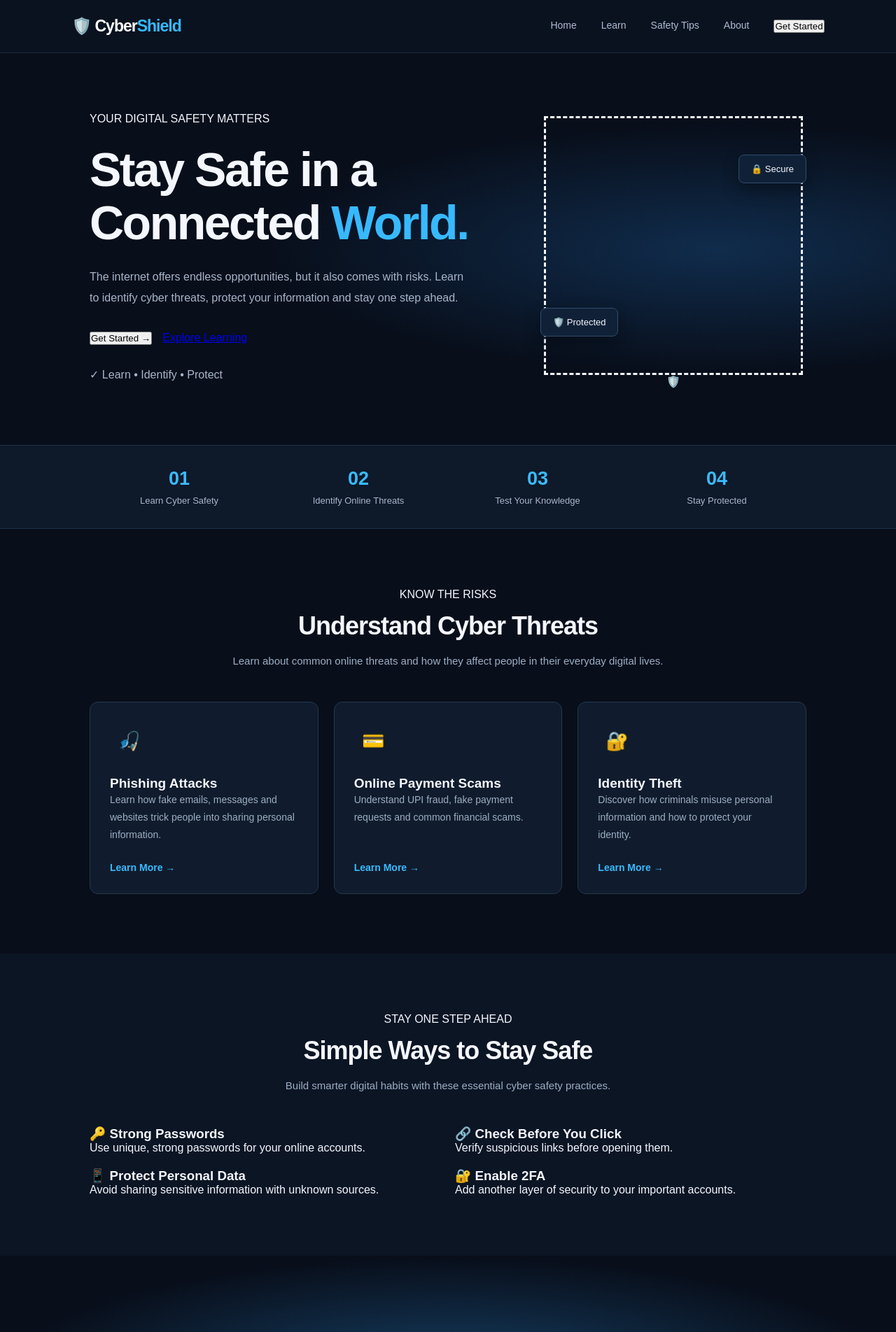
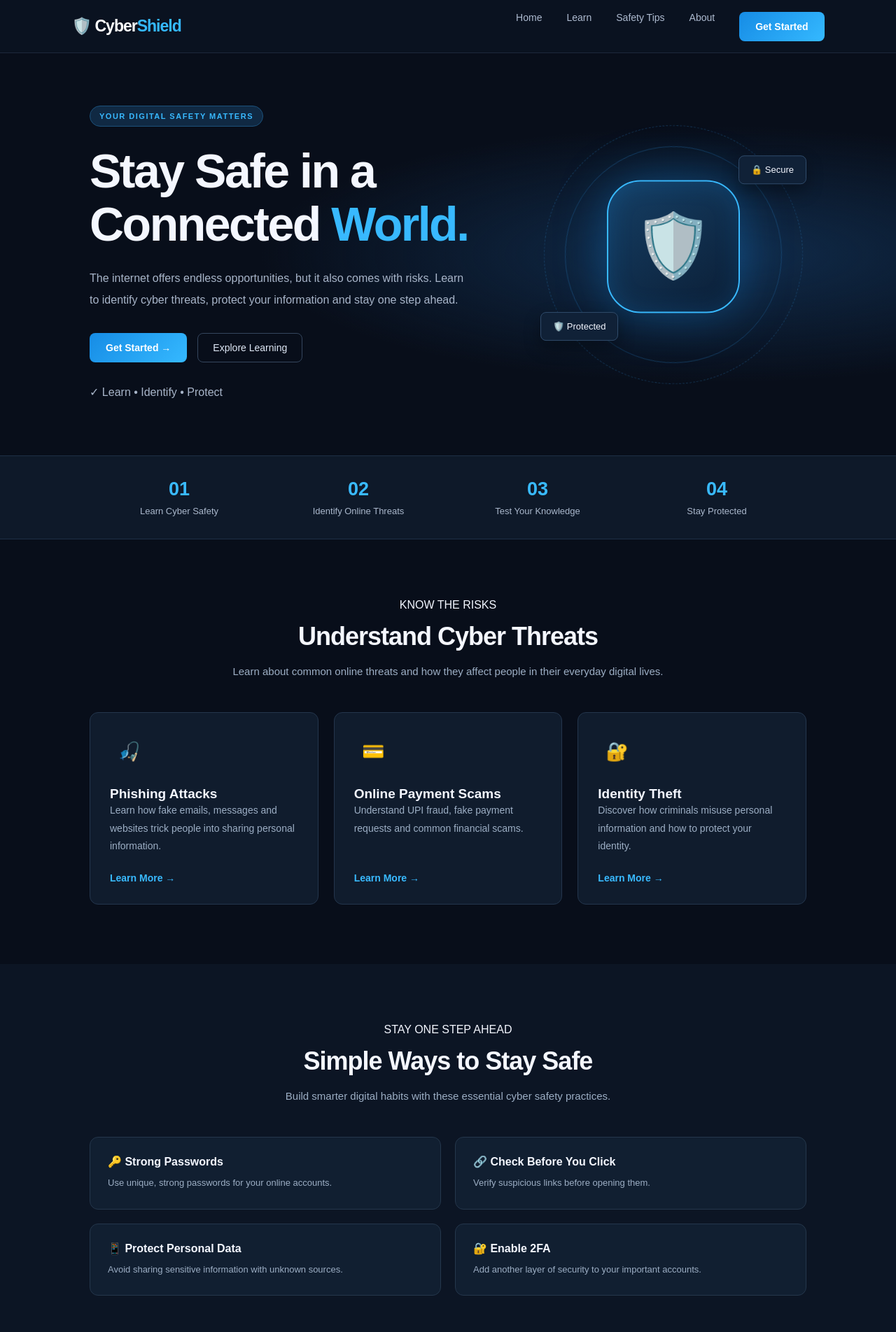
Before and after one commit to ullas787/cyber_crime, a React (Vite) app: page / in a window 1280 px wide. Shown: the top 1904 px of the page at 70% size. Built offline with nearby package versions, Linux system fonts and the light colour scheme; no server answers.

Commit message:
had to change the styling

```diff
--- a/src/App.css
+++ b/src/App.css
@@ -442,3 +442,220 @@
     text-align: center;
   }
 }
+
+/* =================================
+   CYBERSHIELD UI FIXES & ENHANCEMENTS
+================================= */
+
+/* Navigation buttons */
+.nav-links button,
+.hero-buttons button,
+.cta button {
+  background: linear-gradient(135deg, #168ce5, #35b9ff);
+  color: #fff;
+  border: none;
+  padding: 13px 23px;
+  border-radius: 8px;
+  font-size: 14px;
+  font-weight: 600;
+  cursor: pointer;
+  transition: all 0.3s ease;
+}
+
+.nav-links button:hover,
+.hero-buttons button:hover,
+.cta button:hover {
+  transform: translateY(-3px);
+  box-shadow: 0 8px 25px #168ce566;
+}
+
+/* Hero label */
+.hero-tag {
+  display: inline-block;
+  color: #38b9ff;
+  background: #102943;
+  border: 1px solid #1c527c;
+  padding: 8px 13px;
+  border-radius: 30px;
+  font-size: 11px;
+  font-weight: 700;
+  letter-spacing: 1.5px;
+}
+
+/* Hero secondary link */
+.hero-buttons a {
+  display: inline-flex;
+  align-items: center;
+  justify-content: center;
+  padding: 12px 21px;
+  border: 1px solid #35465e;
+  border-radius: 8px;
+  color: #e0e9f7;
+  text-decoration: none;
+  font-size: 14px;
+  transition: all 0.3s ease;
+}
+
+.hero-buttons a:hover {
+  border-color: #35b9ff;
+  background: #102943;
+}
+
+/* Shield illustration */
+.shield-visual {
+  isolation: isolate;
+}
+
+.shield-orbit {
+  position: absolute;
+  width: 310px;
+  height: 310px;
+  border: 1px solid #236397;
+  border-radius: 50%;
+  opacity: 0.5;
+  animation: rotateOrbit 25s linear infinite;
+  pointer-events: none;
+}
+
+.shield-orbit.orbit-two {
+  width: 370px;
+  height: 370px;
+  border-style: dashed;
+  animation-direction: reverse;
+}
+
+.shield-icon {
+  width: 190px;
+  height: 190px;
+  display: grid;
+  place-items: center;
+  border: 2px solid #38b9ff;
+  border-radius: 48px;
+  background: linear-gradient(145deg, #153f65, #0b1d34);
+  box-shadow: 0 0 70px #168ce566, inset 0 0 35px #168ce533;
+  font-size: 90px;
+  animation: floatShield 4s ease-in-out infinite;
+  z-index: 1;
+}
+
+.floating-tag {
+  z-index: 2;
+  animation: floatTag 4s ease-in-out infinite;
+}
+
+.tag-two {
+  animation-delay: 1s;
+}
+
+/* Safety cards */
+.safety-card {
+  display: flex;
+  flex-direction: column;
+  gap: 10px;
+  padding: 25px;
+  background: #111f31;
+  border: 1px solid #25374c;
+  border-radius: 12px;
+  transition: all 0.3s ease;
+}
+
+.safety-card:hover {
+  transform: translateY(-5px);
+  border-color: #258ed0;
+  box-shadow: 0 12px 30px #0004;
+}
+
+.safety-card h3 {
+  font-size: 16px;
+}
+
+.safety-card p {
+  color: #9caec4;
+  font-size: 13px;
+  line-height: 1.7;
+}
+
+/* Threat card improvements */
+.threat-card,
+.safety-card {
+  position: relative;
+  overflow: hidden;
+}
+
+.threat-card:hover,
+.safety-card:hover {
+  box-shadow: 0 12px 30px #168ce522;
+}
+
+/* Entrance animations */
+.hero-content {
+  animation: fadeUp 0.8s ease both;
+}
+
+.shield-visual {
+  animation: fadeIn 1s ease both;
+}
+
+.section-heading {
+  animation: fadeUp 0.7s ease both;
+}
+
+/* Keyframes */
+@keyframes fadeUp {
+  from {
+    opacity: 0;
+    transform: translateY(25px);
+  }
+  to {
+    opacity: 1;
+    transform: translateY(0);
+  }
+}
+
+@keyframes fadeIn {
+  from {
+    opacity: 0;
+  }
+  to {
+    opacity: 1;
+  }
+}
+
+@keyframes floatShield {
+  0%, 100% {
+    transform: translateY(0);
+  }
+  50% {
+    transform: translateY(-12px);
+  }
+}
+
+@keyframes floatTag {
+  0%, 100% {
+    transform: translateY(0);
+  }
+  50% {
+    transform: translateY(-7px);
+  }
+}
+
+@keyframes rotateOrbit {
+  from {
+    transform: rotate(0deg);
+  }
+  to {
+    transform: rotate(360deg);
+  }
+}
+
+/* Accessibility: respect reduced motion */
+@media (prefers-reduced-motion: reduce) {
+  *,
+  *::before,
+  *::after {
+    animation-duration: 0.01ms !important;
+    animation-iteration-count: 1 !important;
+    scroll-behavior: auto !important;
+    transition-duration: 0.01ms !important;
+  }
+}
```
